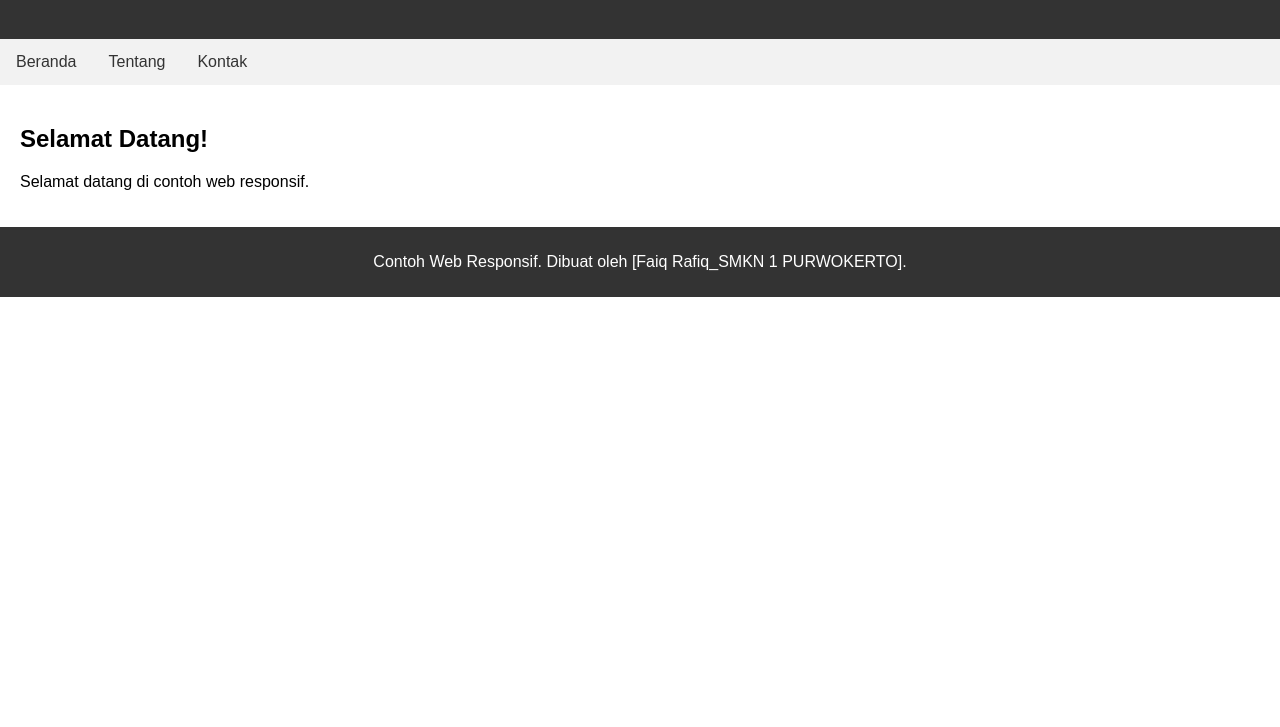
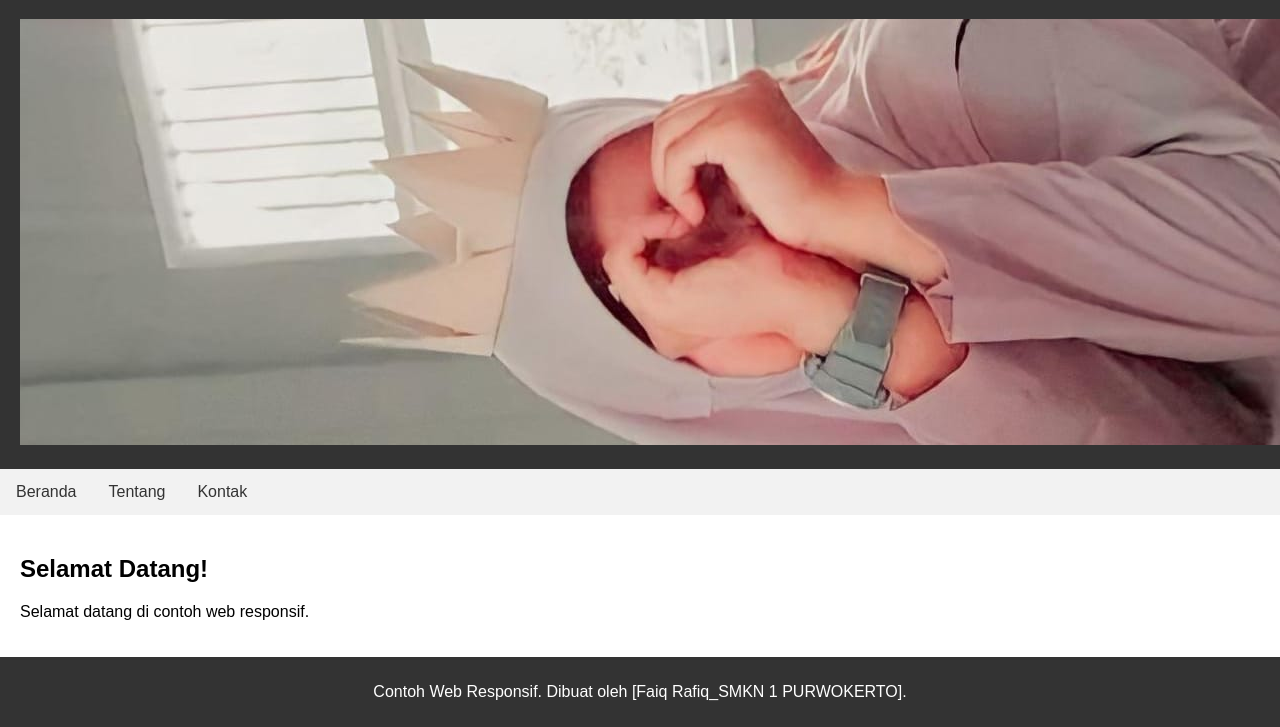
Before and after one commit to faiqrfq/iqq, a plain HTML site: page index.html in a window 1280 px wide. Shown: the part 81-808 px from the top of the page. Drawn offline with Linux system fonts and the light colour scheme.

Commit message:
Update index.html

```diff
--- a/index.html
+++ b/index.html
@@ -7,6 +7,7 @@
 <body>
   <header>
     <h1>Contoh Web Responsif</h1>
+    <img src="img/banner.jpg">
   </header>
 
   <nav>
```
